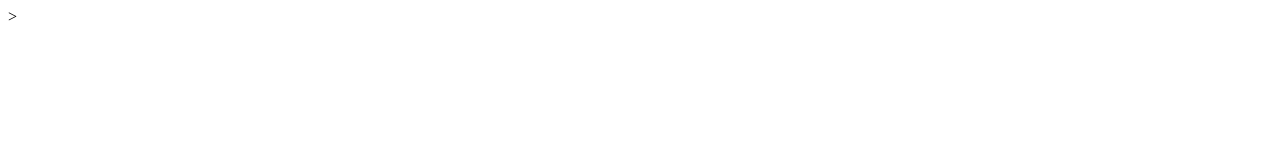
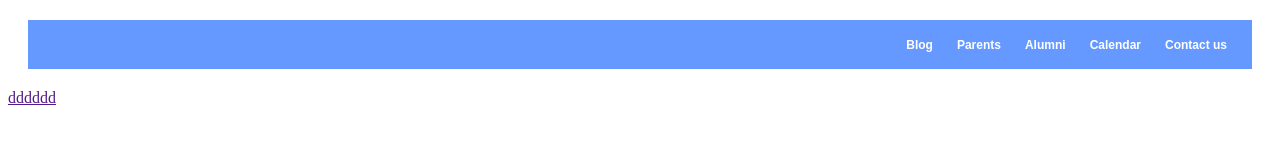
Before and after one commit to NRokicka/LUPGtest, a plain HTML site: page index.html in a window 1280 px wide. Drawn offline with Linux system fonts and the light colour scheme.

Commit message:
add change

```diff
--- a/css/index.css
+++ b/css/index.css
@@ -1,3 +1,30 @@
-p {
-    color: red;
+
+.home_pages{
+
 }
+.site_header {
+    background-color: #6699FF;
+    text-align: right;
+    margin: 20px;
+    padding: 0px;
+
+}
+.site_header_item {
+    background-color: #6699FF;
+    margin: 0px;
+    padding: 15px;
+
+}
+.site_header_item li {
+    display: inline;
+    font: bold 12px/1.5 Arial, Helvetica, sans-serif;
+    margin: 0px;
+    padding: 10px;
+}
+.site_header_item li a {
+     color: white;
+     text-decoration: none;
+}
+.site_header_item li a:hover {
+    color: #2980B2;
+}
--- a/index.html
+++ b/index.html
@@ -1,9 +1,58 @@
 <!DOCTYPE html>
 <html>
-    <head>
+    <head lang="en">
+        <meta charset="UTF-8">
         <title> LUPG</title>
+        <link rel="stylesheet" href="css/index.css">
     </head>
-    <body>
-<a href=""></a>>
+    <body class="home_pages">
+        <header class="site_header">
+
+                <ul class="site_header_item">
+                     <li><a href="">Blog</a></li>
+                     <li><a href="">Parents</a></li>
+                     <li><a href="">Alumni</a></li>
+                     <li><a href="">Calendar</a></li>
+                     <li><a href="">Contact us</a></li>
+                </ul>
+
+        </header>
+        <!-- end header -->
+
+        <!-- start nav_menu -->
+
+         <nav>
+          <a href=""></a>
+         </nav>
+
+         <!-- start article -->
+         <article>
+             <section>
+                 <a href="">dddddd</a>
+             </section>
+         </article>
+
+
+         <!-- start footer -->
+
+         <footer>
+             <!-- start first footer -->
+             <div class="dark_site_footer">
+                 <div class="first_footer">
+
+                 </div>
+                 <div class="second_footer">
+
+                 </div>
+                 <div class="third_footer">
+
+                 </div>
+             </div>
+             <!-- start second footer -->
+                <div class="bottom_footer">
+                </div>
+         </footer>
+
+<a href=""></a>
     </body>
 </html>
```
